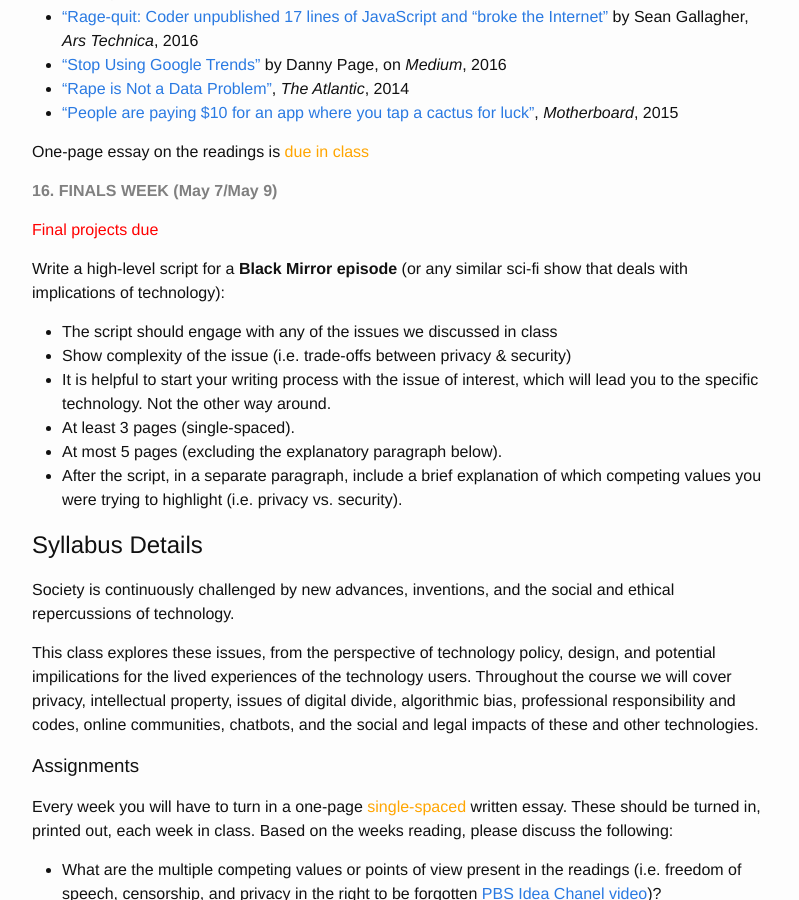
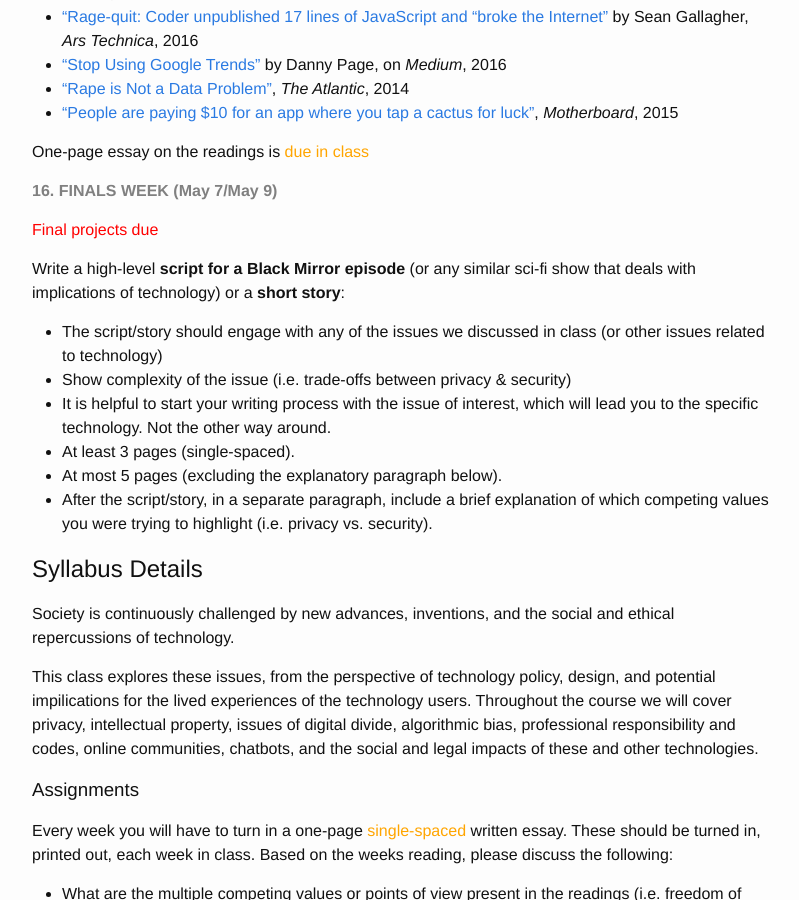
Before and after one commit to marinkala/marinkala.github.com, a Jekyll site: the page built from 5teaching.md, in a window 1280 px wide and 900 px high, scrolled down 3901 px. Shown: the whole window, without its empty margins (238-1037 px from the left). Built offline with Jekyll 4.4.1, drawn with Linux system fonts in a browser that asks for light colours.

Commit message:
update final project assignment

```diff
--- a/5teaching.md
+++ b/5teaching.md
@@ -188,14 +188,14 @@ One-page essay on the readings is <span style="color:orange">due in class</span>
 
 <span style="color:red">Final projects due</span>
 
-Write a high-level script for a **Black Mirror episode** (or any similar sci-fi show that deals with implications of technology):
+Write a high-level **script for a Black Mirror episode** (or any similar sci-fi show that deals with implications of technology) or a **short story**:
 
--  The script should engage with any of the issues we discussed in class
+-  The script/story should engage with any of the issues we discussed in class (or other issues related to technology)
 -  Show complexity of the issue (i.e. trade-offs between privacy & security)
 -  It is helpful to start your writing process with the issue of interest, which will lead you to the specific technology. Not the other way around.
 -  	At least 3 pages (single-spaced).
 -	At most 5 pages (excluding the explanatory paragraph below).
--	After the script, in a separate paragraph, include a brief explanation of which competing values you were trying to highlight (i.e. privacy vs. security).
+-	After the script/story, in a separate paragraph, include a brief explanation of which competing values you were trying to highlight (i.e. privacy vs. security).
 
 ## Syllabus Details
 
```
